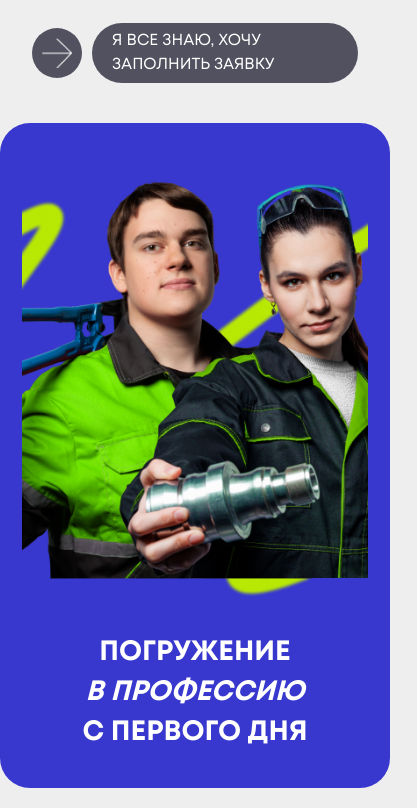
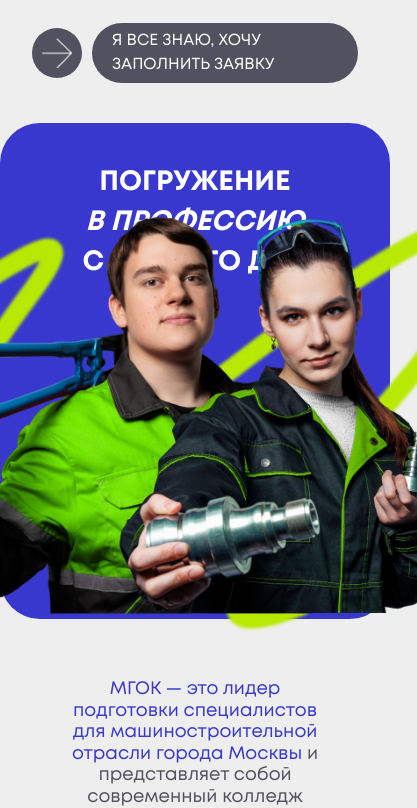
Before and after one commit to withapoll/landing, a plain HTML site: page index.html in a window 390 px wide. Shown: the part 57-865 px from the top of the page, 417 px wide, since content can reach past the window. Drawn offline with nearby package versions, Linux system fonts and the light colour scheme.

Commit message:
переделал блок для превью, теперь на мобилке отображаетася также как и на макете (ну почти...)

```diff
--- a/index.html
+++ b/index.html
@@ -67,7 +67,9 @@
       </div>
       <div class="background-block">
         <div class="container-fluid text-and-image-block">
-          <div class="row align-items-center preview-block">
+          <div
+            class="row flex-column-reverse flex-md-row align-items-center preview-block"
+          >
             <div class="col-md-6 d-flex justify-content-center">
               <div class="image-wrapper">
                 <img
@@ -144,9 +146,11 @@
       <!--css: creepingline.css-->
       <div class="creep-line">
         <div class="row align-items-center text-center">
-          <h2><span class="dark-h2 text-font">КЕМ МОЖНО РАБОТАТЬ</span><br>
-          <span class="blue-h2 text-font">ПОСЛЕ ВЫПУСКА</span><br>
-          <span class="dark-h2 text-font">ИЗ НАШЕГО КОЛЛЕДЖА</span></h2>
+          <h2>
+            <span class="dark-h2 text-font">КЕМ МОЖНО РАБОТАТЬ</span><br />
+            <span class="blue-h2 text-font">ПОСЛЕ ВЫПУСКА</span><br />
+            <span class="dark-h2 text-font">ИЗ НАШЕГО КОЛЛЕДЖА</span>
+          </h2>
         </div>
         <!--фиксанул баг с анимацией, все работает :) посмотри как можно её сделать так, чтобы она работала так - заканчивается в одной стороне, а начинается в другой без перерыва-->
         <div class="pov">
@@ -702,7 +706,10 @@
     <div class="pop-up-container" id="pop-up">
       <div class="pop-up-active" id="pop-up-active">
         <button class="pop-up-exit" id="exit"><i class="bi bi-x"></i></button>
-        <h2 class="pop-up-text"><span>Спасибо!</span> <br>Ваши данные<br> получены</h2>
+        <h2 class="pop-up-text">
+          <span>Спасибо!</span> <br />Ваши данные<br />
+          получены
+        </h2>
       </div>
       <div class="pop-up-error" id="pop-up-error">
         <h2>повторите попытку или попробуйте позже</h2>
--- a/styles/preview.css
+++ b/styles/preview.css
@@ -55,12 +55,12 @@
 @media (max-width: 576px) {
   .background-block {
     width: 100vw;
-    height: auto;
+    height: 496px;
     margin-left: calc(-50vw + 50%);
     padding: 20px 10px;
     margin-top: 40px;
     margin-bottom: 60px;
-    border-radius: 30px;
+    border-radius: 40px;
   }
 
   .preview-block h2 {
@@ -80,12 +80,14 @@
   }
 
   .image-wrapper {
-    position: relative;
-    max-width: 100%;
-    height: 450px;
-    margin-top: 20px;
-    display: flex;
-    justify-content: center;
+    position: absolute;
+    left: 50%;
+    transform: translateX(-50%);
+    width: 600px;
+    max-width: 120%;
+    top: 100%;
+    margin-top: -100px;
+    z-index: 10;
   }
 
   .image-wrapper img {
```
